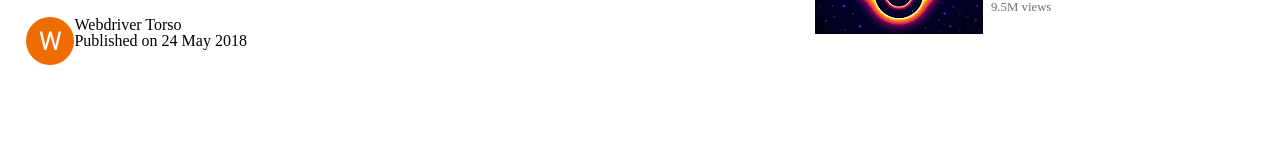
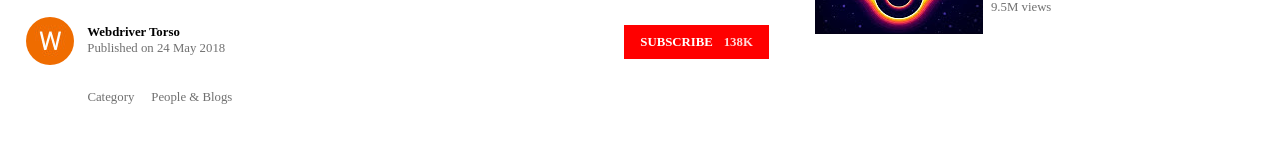
Before and after one commit to PhantasmagoricAardvark/youtube-homepage, a plain HTML site: page index.html in a window 1280 px wide. Shown: the part 590-740 px from the top of the page. Drawn offline with Linux system fonts and the light colour scheme.

Commit message:
Positioned the channel name and the date of the video. Created and positioned the subscribe bar. Added the category and category name.

```diff
--- a/index.html
+++ b/index.html
@@ -22,8 +22,13 @@
 			</div>
 			<div class="vid-description">
 				<img src="w.jpg">
-				<span>Webdriver Torso</span><br>
+				<span id="channel">Webdriver Torso</span><br>
 				<span>Published on 24 May 2018</span>
+				<div class="subscribe">SUBSCRIBE
+					<span>138K</span>
+				</div><br>
+				<span id="category">Category</span>
+				<span id="category-name">People & Blogs</span>
 			</div>
 		</div>
 		<div class="sidebar">
--- a/main.css
+++ b/main.css
@@ -167,10 +167,53 @@ table {
 	width: 93.5%;
 	margin: 0 auto;
 	margin-top: 20px;
-	height: 11%;
+	height: 22.6%;
 }
 
 .vid-description img {
 	border-radius: 100%;
 	float: left;
 }
+
+.vid-description span {
+	font-size: 0.8rem;
+	margin-left: 1%;
+	line-height: 130%;
+	color: rgba(17,17,17,0.6);
+	position: absolute;
+	margin-top: 0.5%;
+}
+
+#channel {
+	color: black;
+	font-weight: bold;
+}
+
+.subscribe {
+	height: 10%;
+	width: 10%;
+	background-color: red;
+	display: inline;
+	position: relative;
+	left: 72.2%;
+	padding: 10px 16px;
+	color: white;
+	font-weight: bold;
+	font-size: 0.8rem;
+}
+
+.subscribe span {
+	position: inherit;
+	display: inherit;
+	font-weight: inherit;
+	font-size: inherit;
+	color: rgba(255,255,255,0.85);
+}
+
+#category, #category-name {
+	position: unset;
+	display: inline-block;
+	margin-top: 5%;
+	margin-left: 1.7%;
+	margin-right: ;
+}
```
